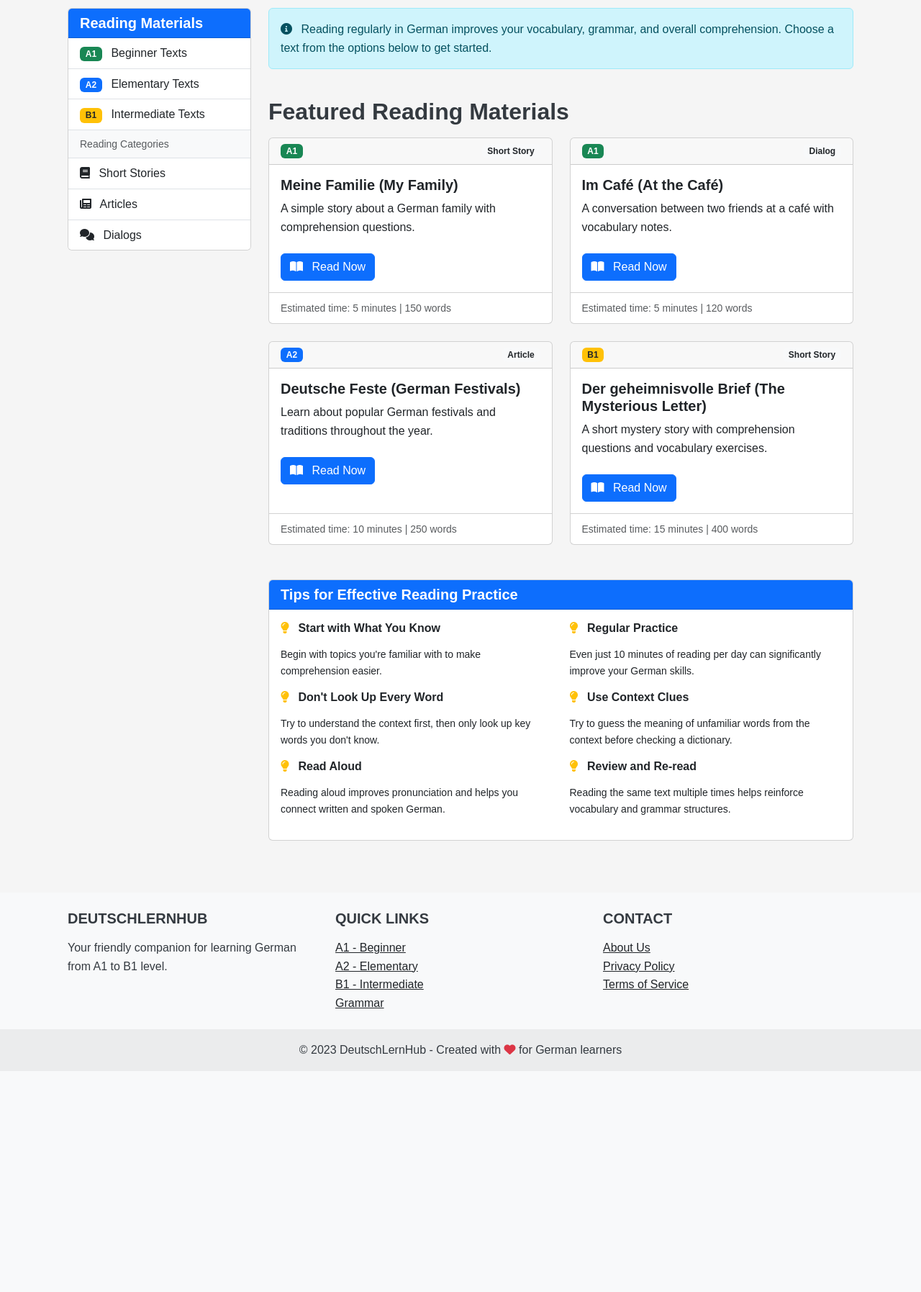
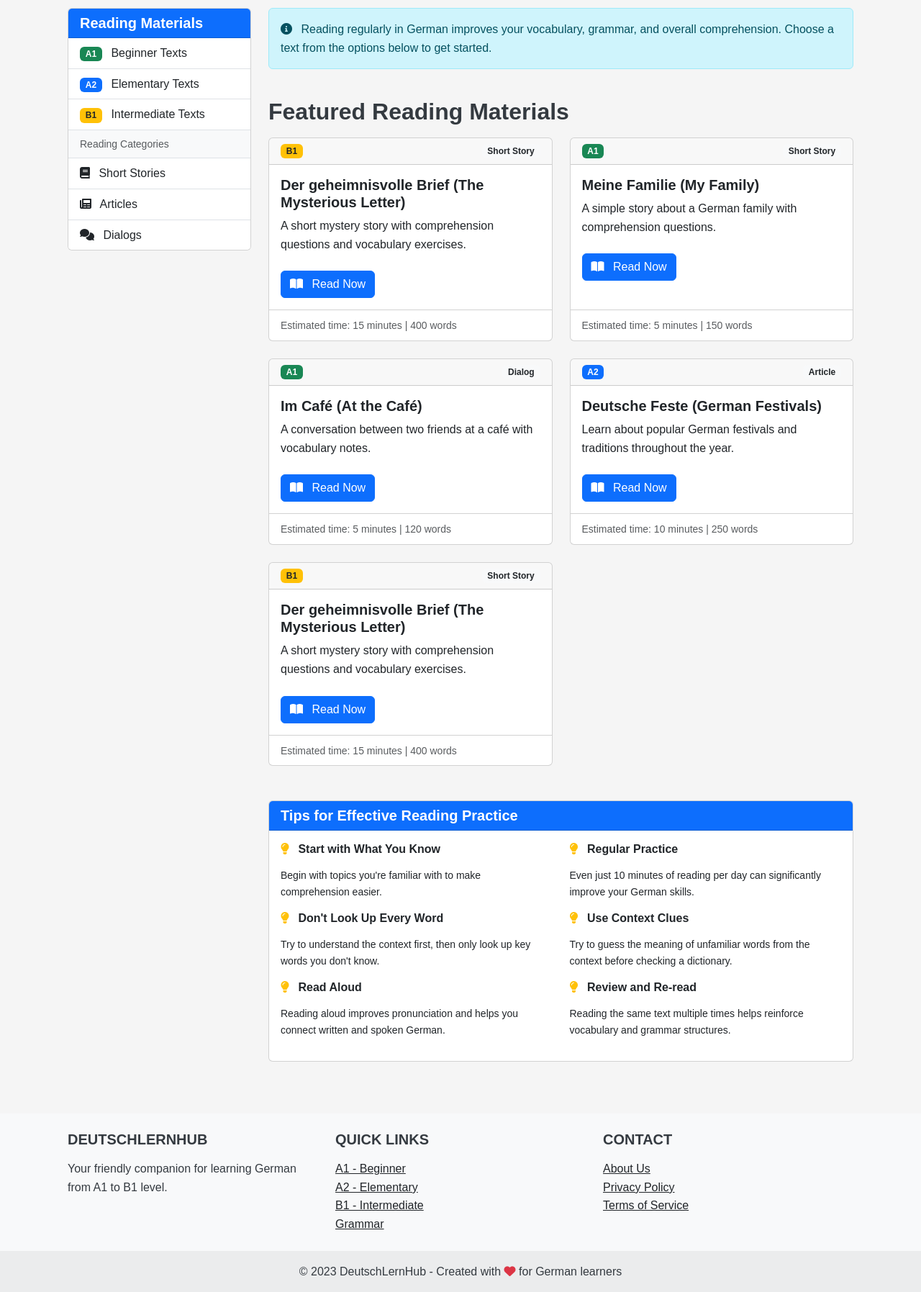
Before and after one commit to birajm/DEUTSCHLERNHUBNEW, a Flask app: page /reading in a window 1280 px wide. Shown: the part 280-2075 px from the top of the page at 72% size. Before the commit the page ends 1768 px from the top, so only its background shows below. Run offline with Flask 3, Linux system fonts and the light colour scheme.

Commit message:
Assistant checkpoint: Add B1 reading material to reading section
Assistant generated file changes:
- templates/reading/index.html: Add B1 reading content

---

User prompt:

add these content in reading section B1
Short Story
Der geheimnisvolle Brief (The Mysterious Letter)
A short mystery story with comprehension questions and vocabulary exercises.

Replit-Commit-Author: Assistant
Replit-Commit-Session-Id: 65e28d07-058f-4e5b-aa68-5d59dca3a3f0

```diff
--- a/templates/reading/index.html
+++ b/templates/reading/index.html
@@ -72,6 +72,25 @@
             <!-- Featured reading materials -->
             <h2 class="mb-3">Featured Reading Materials</h2>
             <div class="row row-cols-1 row-cols-md-2 g-4 mb-5">
+                <!-- B1 Reading Material -->
+                <div class="col" data-reading-id="b1-mystery">
+                    <div class="card h-100">
+                        <div class="card-header d-flex justify-content-between align-items-center">
+                            <span class="badge bg-warning text-dark">B1</span>
+                            <span class="badge bg-light text-dark">Short Story</span>
+                        </div>
+                        <div class="card-body">
+                            <h5 class="card-title">Der geheimnisvolle Brief (The Mysterious Letter)</h5>
+                            <p class="card-text">A short mystery story with comprehension questions and vocabulary exercises.</p>
+                            <button class="btn btn-primary mt-2" onclick="window.location.href='/reading/content/b1-mystery'">
+                                <i class="fas fa-book-open me-2"></i> Read Now
+                            </button>
+                        </div>
+                        <div class="card-footer bg-transparent">
+                            <small class="text-muted">Estimated time: 15 minutes | 400 words</small>
+                        </div>
+                    </div>
+                </div>
                 <!-- Reading Card 1 -->
                 <div class="col" data-reading-id="1">
                     <div class="card h-100" data-reading-id="1">
```
